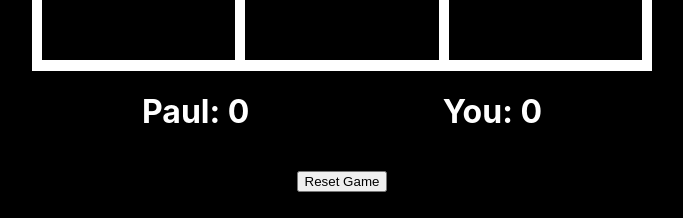
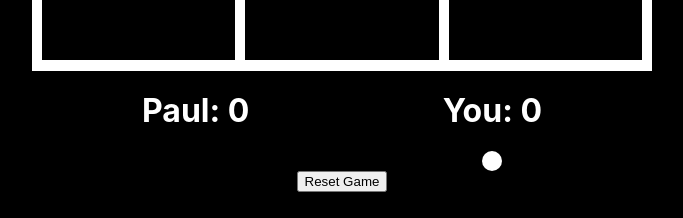
Before and after one commit to gonzalespaulb/minimax, a React (Create React App) app: page / in a window 1280 px wide. Shown: the part 579-797 px from the top of the page, without its empty margins (298-981 px from the left). Built offline with nearby package versions, Linux system fonts and the light colour scheme.

Commit message:
indicator done

```diff
--- a/src/BoardHolder/BoardHolder.tsx
+++ b/src/BoardHolder/BoardHolder.tsx
@@ -1,6 +1,7 @@
 import Board from "../TicTacToe/Board";
-import { MainContainer, ScoreBox } from "./styles";
-import { useState } from "react";
+import { Indicator, IndicatorBox, MainContainer, Score, ScoreBox } from "./styles";
+import { useState, useRef, useEffect } from "react";
+import { players } from "../TicTacToe/enums";
 
 const BoardHolder = () => {
     const [disableMove, setDisableMove] = useState<boolean>(false);
@@ -8,13 +9,14 @@ const BoardHolder = () => {
     const [resetGame, setResetGame] = useState<boolean>(false);
     const [botScore, setBotScore] = useState<number>(0);
     const [userScore, setUserScore] = useState<number>(0);
+    const [currentPlayer, setCurrentPlayer] = useState(``);
+
 
     const resetBoard = () => {
-      setDisableMove(false);
-      setWinCombination([]);
-      setResetGame(!resetGame);
-    };
-
+        setDisableMove(false);
+        setWinCombination([]);
+        setResetGame(!resetGame);
+      };
     return (
         <MainContainer>
             <Board
@@ -27,11 +29,19 @@ const BoardHolder = () => {
                     botScore={botScore}
                     setBotScore={setBotScore}
                     setUserScore={setUserScore}
+                    setCurrentPlayer={setCurrentPlayer}
             />
 
             <ScoreBox>
-                <h1>Paul: {botScore}</h1>
+                <Score>
+                    <h1>Paul: {botScore}</h1>
+                    <Indicator  currentPlayer={currentPlayer} whosTurn={players.BOT} winCombination={winCombination}/>
+                </Score>
+
+                <Score>
                 <h1>You: {userScore}</h1>
+                <Indicator  currentPlayer={currentPlayer} whosTurn={players.USER} winCombination={winCombination}/>
+                </Score>
             </ScoreBox>
 
             <button onClick={resetBoard}>Reset Game</button>
--- a/src/BoardHolder/styles.ts
+++ b/src/BoardHolder/styles.ts
@@ -15,5 +15,42 @@ export const ScoreBox = styled.div`
   width: 400px;
   height: 100px;
   justify-content: space-between;
+  align-items: center;
   color: white;
 `;
+
+export const Score = styled.div`
+  display: flex;
+  flex-direction: column;
+  align-items: center;
+`;
+
+export const IndicatorBox = styled.div`
+  flex: 1;
+  margin-left: 20px;
+  margin-right: 20px;
+  background: white;
+  height: 2px;
+  position: relative;
+  display: flex;
+  align-items: center;
+  padding: 0 20px;
+`;
+
+interface IndicatorProps {
+  currentPlayer: string;
+  whosTurn: string;
+  winCombination: number[];
+}
+
+export const Indicator = styled.div<IndicatorProps>`
+  height: 20px;
+  width: 20px;
+  border-radius: 50%;
+  background: white;
+  opacity: ${(props) =>
+    props.currentPlayer === props.whosTurn && !props.winCombination.length
+      ? 1
+      : 0};
+  transition: opacity 1s ease;
+`;
--- a/src/TicTacToe/Board.tsx
+++ b/src/TicTacToe/Board.tsx
@@ -28,9 +28,9 @@ const Board: FC<IBoardProps> = ({
   setUserScore,
   botScore,
   userScore,
+  setCurrentPlayer,
 }) => {
   const [boardPositions, setBoardPositions] = useState<IBoardPositions[]>([]);
-  const [currentPlayer, setCurrentPlayer] = useState(``);
 
   useEffect(() => {
     initializeBoard();
--- a/src/TicTacToe/models.ts
+++ b/src/TicTacToe/models.ts
@@ -13,6 +13,7 @@ export interface IBoardProps {
   userScore: number;
   setBotScore: Function;
   setUserScore: Function;
+  setCurrentPlayer: Function;
 }
 
 export interface BoardCellProps {
```
Lines whose indentation alone changed are shown as unchanged.
